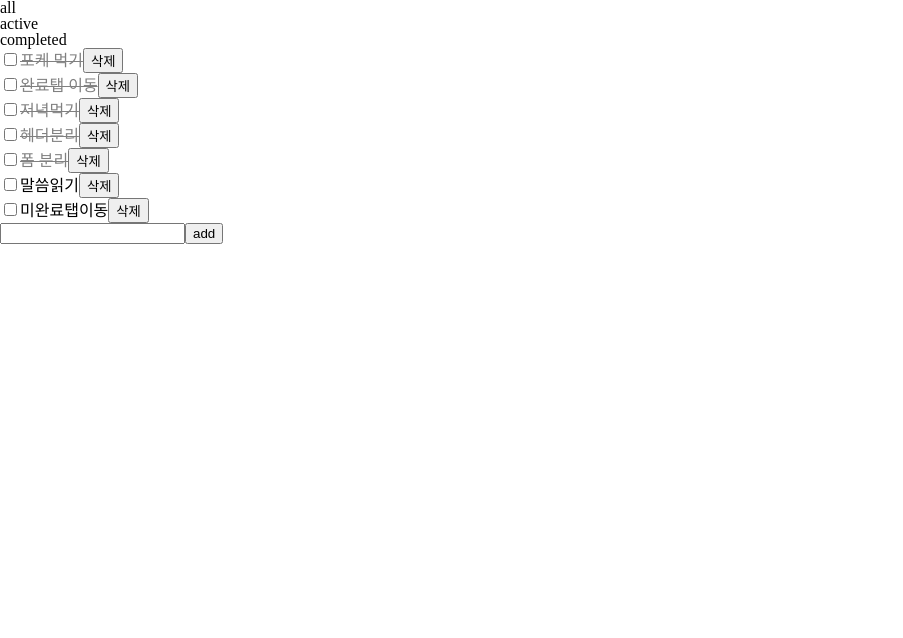
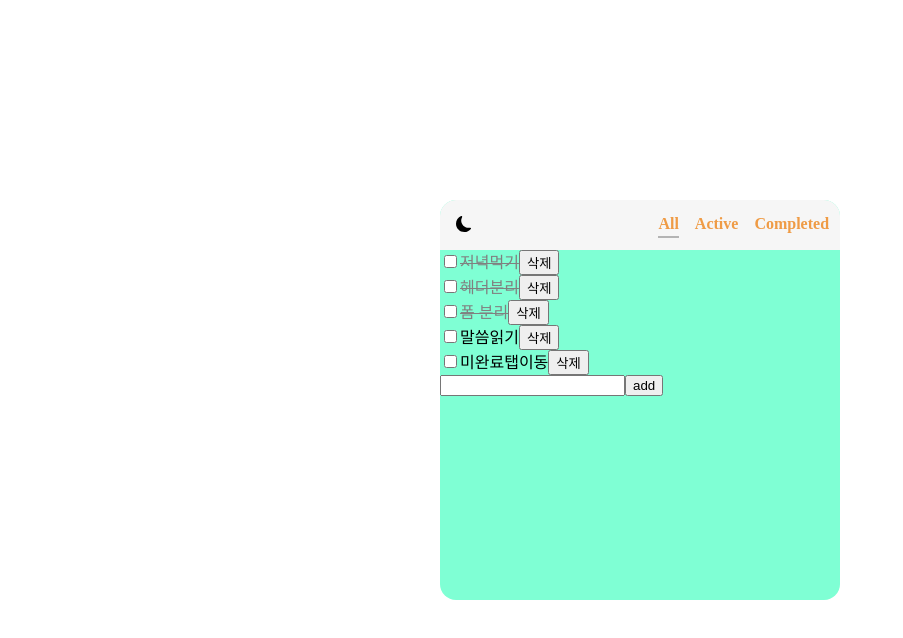
Before and after one commit to annasyun/Todo, a React (Create React App) app: page / in a window 1280 px wide. Shown: the top 638 px of the page, without its empty margins (0-903 px from the left). Built offline with nearby package versions, Linux system fonts and the light colour scheme; data requests are answered from the project's data file.

Commit message:
style: header style

```diff
--- a/db.json
+++ b/db.json
@@ -1,15 +1,5 @@
 {
   "todos": [
-    {
-      "content": "포케 먹기",
-      "isCompleted": true,
-      "id": 1
-    },
-    {
-      "content": "완료탭 이동",
-      "isCompleted": true,
-      "id": 2
-    },
     {
       "content": "저녁먹기",
       "isCompleted": true,
--- a/package.json
+++ b/package.json
@@ -9,6 +9,7 @@
     "axios": "^1.3.5",
     "react": "^18.2.0",
     "react-dom": "^18.2.0",
+    "react-icons": "^4.8.0",
     "react-router-dom": "^6.10.0",
     "react-scripts": "5.0.1",
     "web-vitals": "^2.1.4"
--- a/src/App.css
+++ b/src/App.css
@@ -2,6 +2,9 @@
    v2.0 | 20110126
    License: none (public domain)
 */
+* {
+  box-sizing: border-box;
+}
 
 html,
 body,
--- a/src/components/Header/Header.jsx
+++ b/src/components/Header/Header.jsx
@@ -1,7 +1,9 @@
 import React from "react";
 import { useNavigate } from "react-router-dom";
+import styles from "./Header.module.css";
+import { BsFillMoonFill } from "react-icons/bs";
 
-export default function Header({ title }) {
+export default function Header({ title, place }) {
   const navigate = useNavigate();
 
   const NavigateToAll = () => {
@@ -17,14 +19,30 @@ export default function Header({ title }) {
   };
 
   return (
-    <header>
+    <header className={styles["header-app"]}>
       {title === "allTodo" && <h1 className="ir">Todo</h1>}
       <h2 className="ir">{title}</h2>
-      <nav>
-        <ul>
-          <li onClick={NavigateToAll}>all</li>
-          <li onClick={NavigateToActive}>active</li>
-          <li onClick={NavigateToCompletion}>completed</li>
+      <BsFillMoonFill />
+      <nav className={styles["navbar"]}>
+        <ul className={styles["list-navbar"]}>
+          <li
+            className={place == "all" ? styles.underlined : ""}
+            onClick={NavigateToAll}
+          >
+            All
+          </li>
+          <li
+            className={place == "active" ? styles.underlined : ""}
+            onClick={NavigateToActive}
+          >
+            Active
+          </li>
+          <li
+            className={place == "completed" ? styles.underlined : ""}
+            onClick={NavigateToCompletion}
+          >
+            Completed
+          </li>
         </ul>
       </nav>
     </header>
--- /dev/null
+++ b/src/components/Header/Header.module.css
@@ -0,0 +1,33 @@
+.header-app {
+  width: 100%;
+  height: 50px;
+  background-color: #f6f6f6;
+  display: flex;
+  justify-content: space-between;
+  padding: 1rem;
+  border-top-left-radius: 1rem;
+  border-top-right-radius: 1rem;
+}
+
+.navbar {
+  width: 45%;
+}
+
+.list-navbar {
+  display: flex;
+  color: #ef9b45;
+  font-weight: 600;
+}
+
+.list-navbar li + li {
+  margin-left: 1rem;
+}
+
+.list-navbar li:hover {
+  color: #f37901;
+}
+
+.underlined {
+  padding-bottom: 0.25rem;
+  border-bottom: 2px solid #b4b4b4;
+}
--- /dev/null
+++ b/src/components/Wrapper/Wrapper.jsx
@@ -0,0 +1,6 @@
+import React from "react";
+import styles from "./Wrapper.module.css";
+
+export default function Wrapper({ children }) {
+  return <section className={styles["app-wrapper"]}>{children}</section>;
+}
--- /dev/null
+++ b/src/components/Wrapper/Wrapper.module.css
@@ -0,0 +1,10 @@
+.app-wrapper {
+  width: 400px;
+  height: 400px;
+  background-color: aquamarine;
+  position: absolute;
+  top: 50%;
+  left: 50%;
+  transform: translate(-50%, -50%);
+  border-radius: 1rem;
+}
--- a/src/pages/ActiveTodo.jsx
+++ b/src/pages/ActiveTodo.jsx
@@ -3,6 +3,7 @@ import { getTodosAxios } from "../api/todos";
 import NewTodoForm from "../components/Form/NewTodoForm";
 import Header from "../components/Header/Header";
 import TodoList from "../components/TodoList";
+import Wrapper from "../components/Wrapper/Wrapper";
 
 export default function ActiveTodo() {
   const [activeTodos, setActiveTodos] = useState([]);
@@ -19,11 +20,12 @@ export default function ActiveTodo() {
   }, []);
 
   return (
-    <div>
-      해브투
-      <Header title={"ActiveTodo"} />
-      <TodoList getTodos={getTodos} todoList={activeTodos} />
-      <NewTodoForm getTodos={getTodos} />
-    </div>
+    <Wrapper>
+      <Header title={"ActiveTodo"} place={"active"} />
+      <main>
+        <TodoList getTodos={getTodos} todoList={activeTodos} />
+        <NewTodoForm getTodos={getTodos} />
+      </main>
+    </Wrapper>
   );
 }
--- a/src/pages/AllTodo.jsx
+++ b/src/pages/AllTodo.jsx
@@ -3,6 +3,7 @@ import { getTodosAxios } from "../api/todos";
 import TodoList from "../components/TodoList";
 import NewTodoForm from "../components/Form/NewTodoForm";
 import Header from "../components/Header/Header";
+import Wrapper from "../components/Wrapper/Wrapper";
 
 export default function AllTodo() {
   const [todoList, setTodoList] = useState();
@@ -18,12 +19,12 @@ export default function AllTodo() {
   }, []);
 
   return (
-    <>
-      <Header title={"allTodo"} />
+    <Wrapper>
+      <Header title={"allTodo"} place={"all"} />
       <main>
         <TodoList todoList={todoList} getTodos={getTodos} />
         <NewTodoForm getTodos={getTodos} />
       </main>
-    </>
+    </Wrapper>
   );
 }
--- a/src/pages/CompletedTodo.jsx
+++ b/src/pages/CompletedTodo.jsx
@@ -3,6 +3,7 @@ import { getTodosAxios } from "../api/todos";
 import NewTodoForm from "../components/Form/NewTodoForm";
 import Header from "../components/Header/Header";
 import TodoList from "../components/TodoList";
+import Wrapper from "../components/Wrapper/Wrapper";
 
 export default function CompletedTodo() {
   const [completedTodos, setCompletedTodos] = useState([]);
@@ -18,13 +19,12 @@ export default function CompletedTodo() {
 
   console.log(completedTodos);
   return (
-    <div>
-      완료됐당!
-      <Header title={"CompletedTodo"} />
+    <Wrapper>
+      <Header title={"CompletedTodo"} place={"completed"} />
       <main>
         <TodoList getTodos={getTodos} todoList={completedTodos} />
         <NewTodoForm getTodos={getTodos} />
       </main>
-    </div>
+    </Wrapper>
   );
 }
```
Also changed, not shown: 1 other file (tests, documents, lock files or other folders).
